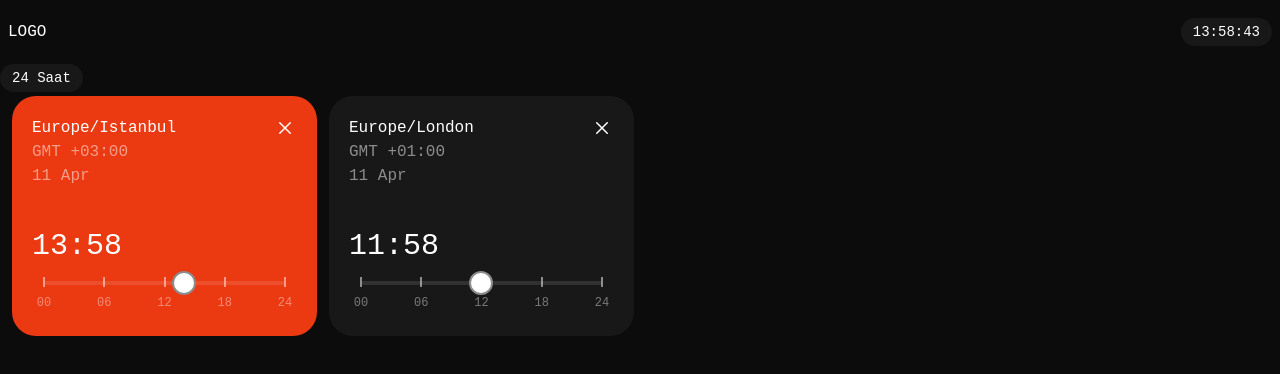
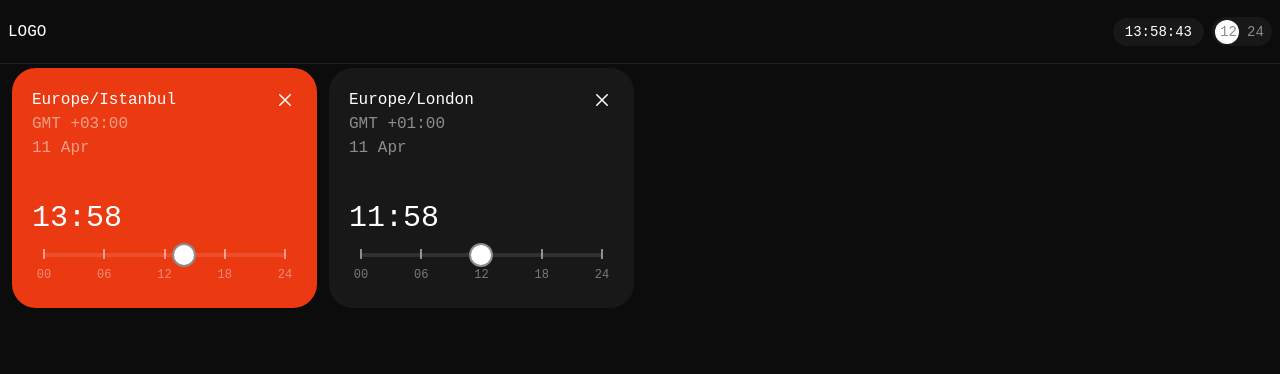
Before and after one commit to ismaildkc/time-zone-converter, a React (Vite) app: page / in a window 1280 px wide. Shown: the top 374 px of the page. Built offline with nearby package versions, Linux system fonts and the light colour scheme.

Commit message:
toggle time format on header

```diff
--- a/src/App.tsx
+++ b/src/App.tsx
@@ -33,45 +33,49 @@ function App() {
 
   // When time format changes, update all timezone displays
   useEffect(() => {
-    setTimeData(timeData.map(data => {
+    setTimeData(
+      timeData.map((data) => {
         // Parse time using the OPPOSITE format of what we're switching to
         const timeObj = moment(data.localTime, !is24Hour ? "HH:mm" : "hh:mm A");
         // Format it to the NEW format we want
         return {
           ...data,
-        localTime: timeObj.format(is24Hour ? "HH:mm" : "hh:mm A")
+          localTime: timeObj.format(is24Hour ? "HH:mm" : "hh:mm A"),
         };
-    }));
+      })
+    );
   }, [is24Hour]);
-
-  const toggleTimeFormat = () => {
-    setIs24Hour((prev) => !prev);
-  };
 
   // Handle time changes from any timezone card
   const handleTimeChange = (changedZone: string, newTime: string) => {
     // Get the timezone that was changed
-    const changedZoneData = timeData.find(data => data.zone === changedZone);
+    const changedZoneData = timeData.find((data) => data.zone === changedZone);
     if (!changedZoneData) return;
 
     // Calculate the time difference in minutes
-    const oldTime = moment(changedZoneData.localTime, is24Hour ? "HH:mm" : "hh:mm A");
+    const oldTime = moment(
+      changedZoneData.localTime,
+      is24Hour ? "HH:mm" : "hh:mm A"
+    );
     const newTimeObj = moment(newTime, "HH:mm");
-    const diffMinutes = newTimeObj.diff(oldTime, 'minutes');
+    const diffMinutes = newTimeObj.diff(oldTime, "minutes");
 
     // Apply the same time difference to all timezones
-    const updatedTimeData = timeData.map(data => {
+    const updatedTimeData = timeData.map((data) => {
       if (data.zone === changedZone) {
         return {
           ...data,
-          localTime: newTimeObj.format(is24Hour ? "HH:mm" : "hh:mm A")
+          localTime: newTimeObj.format(is24Hour ? "HH:mm" : "hh:mm A"),
         };
       } else {
         // Add the same minutes difference to other timezones
-        const otherTime = moment(data.localTime, is24Hour ? "HH:mm" : "hh:mm A").add(diffMinutes, 'minutes');
+        const otherTime = moment(
+          data.localTime,
+          is24Hour ? "HH:mm" : "hh:mm A"
+        ).add(diffMinutes, "minutes");
         return {
           ...data,
-          localTime: otherTime.format(is24Hour ? "HH:mm" : "hh:mm A")
+          localTime: otherTime.format(is24Hour ? "HH:mm" : "hh:mm A"),
         };
       }
     });
@@ -81,13 +85,11 @@ function App() {
 
   return (
     <>
-      <Header currentLocalTime={currentLocalTime} />
-      <button
-        onClick={toggleTimeFormat}
-        className="bg-blackLight text-white text-sm px-3 py-1 rounded-full"
-      >
-        {is24Hour ? "24 Saat" : "12 Saat"}
-      </button>
+      <Header
+        currentLocalTime={currentLocalTime}
+        handleTimeFormat={(e) => setIs24Hour(e)}
+      />
+
       <section className="px-3 py-1 grid grid-cols-[repeat(auto-fill,_minmax(300px,_1fr))] gap-3">
         {timeData.map((data) => (
           <Card
--- a/src/components/Header.tsx
+++ b/src/components/Header.tsx
@@ -1,12 +1,27 @@
-import Button from "./Button"
+import Button from "./Button";
+import ToggleButton from "./ToggleButton";
 
-const Header = ({ currentLocalTime }: { currentLocalTime: string }) => {
-  return (
-    <div className="px-2 h-16 flex items-center justify-between">
-      <span>LOGO</span>
-      <Button>{currentLocalTime}</Button>
-    </div>
-  )
+interface IHeaderProps {
+  currentLocalTime: string;
+  handleTimeFormat: (value: boolean) => void;
 }
 
-export default Header
+const Header = ({ currentLocalTime, handleTimeFormat }: IHeaderProps) => {
+  return (
+    <header className="px-2 h-16 flex items-center justify-between border-b border-1 border-[#202020]">
+      <span>LOGO</span>
+      <div className="ml-auto flex items-center gap-2">
+        <Button>{currentLocalTime}</Button>
+        <ToggleButton
+          values={[
+            { label: "12", value: false },
+            { label: "24", value: true },
+          ]}
+          onChange={(value) => handleTimeFormat(value)}
+        />
+      </div>
+    </header>
+  );
+};
+
+export default Header;
--- /dev/null
+++ b/src/components/ToggleButton.tsx
@@ -0,0 +1,51 @@
+import { useState } from 'react';
+
+interface ToggleButtonProps {
+  values: Array<{
+    label: string;
+    value: boolean;
+  }>;
+  onChange?: (value: boolean) => void;
+  defaultValue?: boolean;
+}
+
+const ToggleButton = ({ values, onChange, defaultValue }: ToggleButtonProps) => {
+  const [selectedValue, setSelectedValue] = useState(defaultValue || values[0].value);
+
+  const handleToggle = () => {
+    const currentIndex = values.findIndex(item => item.value === selectedValue);
+    const nextIndex = (currentIndex + 1) % values.length;
+    setSelectedValue(values[nextIndex].value);
+
+    if (onChange) {
+      onChange(values[nextIndex].value);
+    }
+  };
+
+  return (
+    <div
+      className="toggle-button bg-blackLight h-[29px] w-[60px] text-gray px-[3px] text-sm rounded-full relative flex items-center justify-between cursor-pointer"
+      onClick={handleToggle}
+    >
+      <div
+        className='toggle-button-handle w-[24px] h-[24px] rounded-full bg-white absolute z-10'
+        style={{
+          left: selectedValue === values[0].value ? '3px' : 'calc(100% - 27px)',
+          top: '50%',
+          transform: 'translateY(-50%)',
+          transition: 'left 0.3s ease-in-out'
+        }}
+      ></div>
+      {values.map((item) => (
+        <span
+          className='z-20 flex-1 h-full flex items-center justify-center'
+          key={item.label}
+        >
+          {item.label}
+        </span>
+      ))}
+    </div>
+  );
+};
+
+export default ToggleButton;
```
Lines whose indentation alone changed are shown as unchanged.
